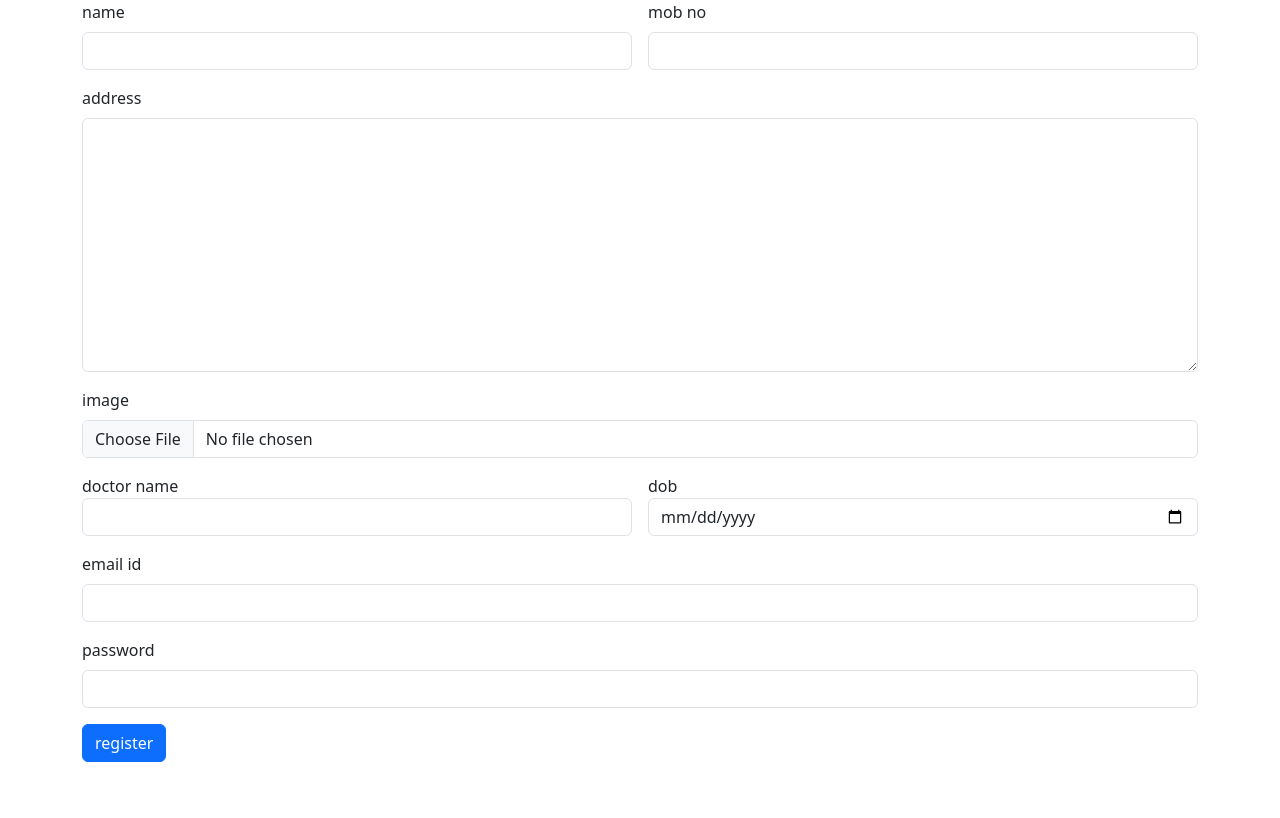
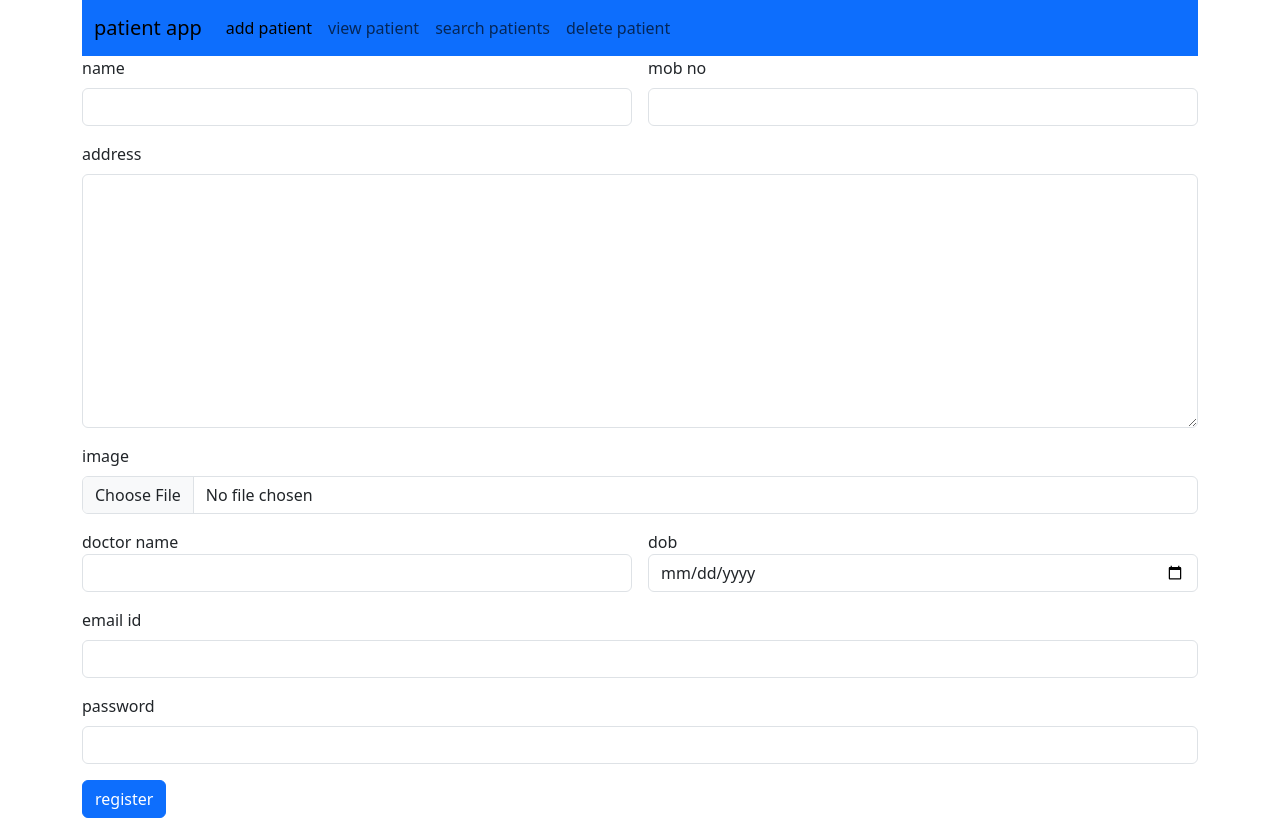
Before and after one commit to 0mathewsjp/patient-app, a plain HTML site: page index.html in a window 1280 px wide. Drawn offline with nearby package versions, Linux system fonts and the light colour scheme.

Commit message:
patient app

```diff
--- a/index.html
+++ b/index.html
@@ -13,6 +13,31 @@
 <body>
 
     <div class="container">
+
+        <nav class="navbar navbar-expand-lg bg-primary">
+            <div class="container-fluid">
+              <a class="navbar-brand" href="#">patient app</a>
+              <button class="navbar-toggler" type="button" data-bs-toggle="collapse" data-bs-target="#navbarNav" aria-controls="navbarNav" aria-expanded="false" aria-label="Toggle navigation">
+                <span class="navbar-toggler-icon"></span>
+              </button>
+              <div class="collapse navbar-collapse" id="navbarNav">
+                <ul class="navbar-nav">
+                  <li class="nav-item">
+                    <a class="nav-link active" aria-current="page" href="index.html">add patient</a>
+                  </li>
+                  <li class="nav-item">
+                    <a class="nav-link" href="viewall.html">view patient</a>
+                  </li>
+                  <li class="nav-item">
+                    <a class="nav-link" href="search.html">search patients</a>
+                  </li>
+                  <li class="nav-item">
+                    <a class="nav-link" href="delete.html">delete patient</a>
+                  </li>
+                </ul>
+              </div>
+            </div>
+          </nav>
         <div class="row">
             <div class="col col-12 col-sm-12 col-md-12 col-lg-12 col-xl-12 col-xxl-12">
 
```
Also changed, not shown: delete.html (+25 -0 lines), search.html (+25 -0 lines), viewall.html (+25 -0 lines).
